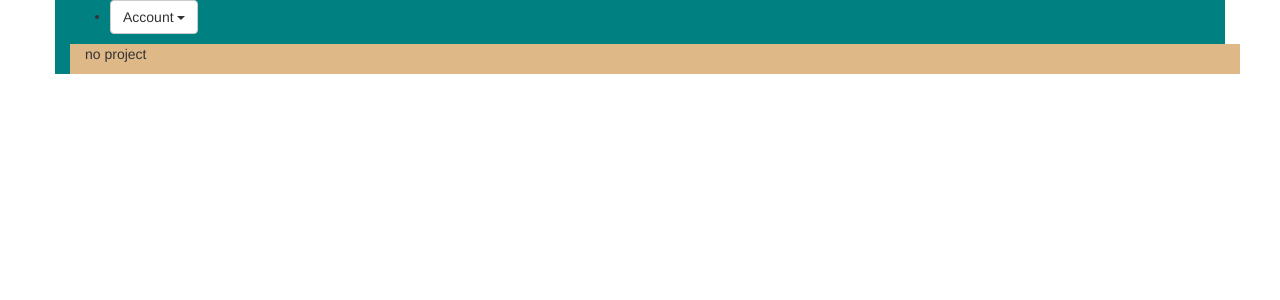
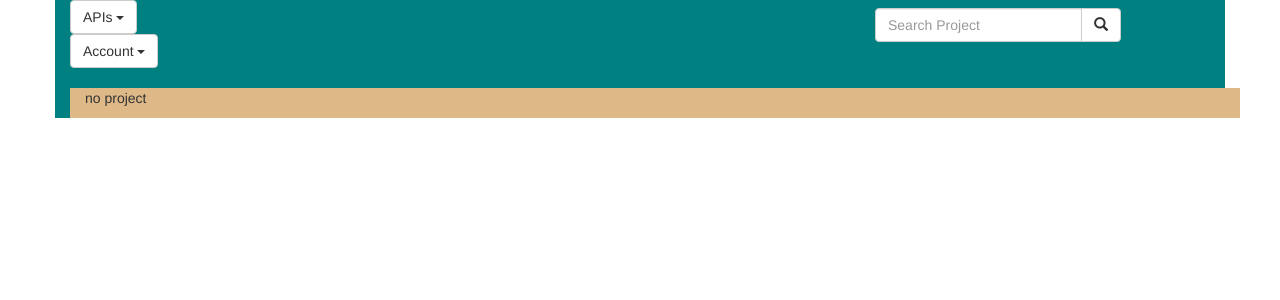
Before and after one commit to mukasine/Awwards, a Django app: page / in a window 1280 px wide. Shown: the top 300 px of the page. Run offline with Django 3.2, Linux system fonts and the light colour scheme; the visitor is signed in with stand-in values (Sample User, id 1); data that the repository does not hold is empty; some libraries are stand-ins or nearby versions.

Commit message:
fixing errors in navigation bar

```diff
--- a/awwa/templates/all-awwa/search.html
+++ b/awwa/templates/all-awwa/search.html
@@ -1,10 +1,9 @@
-
-{% endblock %}
 {% extends 'base.html' %}
 {% load bootstrap4 %}
 {% block content %}<br><br><br>
 
 <div class="container">
+        {%for project in projects %}
     <h3 class="text-center">{{project.project_title}}</h3>
     <div class="row">
       <div class="col-md-4"></div>
@@ -22,5 +21,6 @@
           <p class="text-center">Usability: {{project.usability}}</p>
           <p class="text-center">Content: {{project.content}}</p>
     <p class="text-center">By <span>{{project.user.username}}</span></p>
+    {%endfor%}
   </div>
 {% endblock %}
--- a/awwa/templates/all-awwa/today-awwa.html
+++ b/awwa/templates/all-awwa/today-awwa.html
@@ -4,6 +4,7 @@
 
 <!-- Looping through news end   -->
 {%block content%}
+<br>
 <div class="container"style="background-color: burlywood">
 
   <div class="row">
--- a/awwa/templates/navbar.html
+++ b/awwa/templates/navbar.html
@@ -1,6 +1,6 @@
 <!--The search form above-->
 <div class="container" style="background:teal">
-  <!-- <div class="col-sm-4 col-md-4 navbar-right">
+  <div class="col-sm-4 col-md-4 navbar-right">
 
     <form class="navbar-form" role="search" action="{% url 'search_results' %}">
 
@@ -11,12 +11,27 @@
         </div>
       </div>
 
-    </form> -->
+    </form>
+  </div>
 
     {% if user.is_authenticated %}
 
-  <ul>
-    <li class="dropdown">
+
+      <div class="dropdown">
+          <a href="#" class="dropdown-toggle btn btn-default" data-toggle="dropdown" role="button" aria-expanded="false">APIs
+                    <span class="caret"></span>
+                </a>
+                <ul class="dropdown-menu" role="menu">
+                    <li>
+                      <a href="{%url 'profile_list'%}">Profile API</a>
+                    </li>
+                    <li>
+                      <a href="{%url 'project_list'%}">Project API</a>
+                   </li>
+                </ul>
+      </div>
+
+      <div class="dropdown">
         <a href="#" class="dropdown-toggle btn btn-default" data-toggle="dropdown" role="button" aria-expanded="false">Account
                   <span class="caret"></span>
               </a>
@@ -34,6 +49,6 @@
             <a href="/logout">Logout</a>
           </li>
         </ul>
-    </li>
-  </ul>
+      </div>
+
   {% endif %}
--- a/awwa/urls.py
+++ b/awwa/urls.py
@@ -9,7 +9,8 @@ urlpatterns=[
     url(r'^search/', views.search_results, name='search_results'),
     url(r'^new/image$', views.new_image, name='new-image'),
     url(r'^upload/profile', views.upload_profile, name='upload_profile'),
-    url(r'^api/merch/$', views.MerchList.as_view())
+    url(r'^api/projects/$', views.ProjectList.as_view(), name= 'project_list'),
+    url(r'^api/profiles/$', views.ProfileList.as_view(), name= 'profile_list')
 ]
 if settings.DEBUG:
     urlpatterns+= static(settings.MEDIA_URL, document_root = settings.MEDIA_ROOT)
--- a/awwa/views.py
+++ b/awwa/views.py
@@ -7,14 +7,20 @@ from .email import send_welcome_email
 from django.contrib.auth.decorators import login_required
 from rest_framework.response import Response
 from rest_framework.views import APIView
-from .models import  MoringaMerch
-from .serializer import MerchSerializer
+from django.contrib.auth.models import User
+from .serializer import ProjectSerializer,ProfileSerializer
 
 #........
-class MerchList(APIView):
+class ProjectList(APIView):
     def get(self, request, format=None):
-        all_merch = MoringaMerch.objects.all()
-        serializers = MerchSerializer(all_merch, many=True)
+        all_projects = Project.objects.all()
+        serializers = ProjectSerializer(all_projects, many=True)
+        return Response(serializers.data)
+
+class ProfileList(APIView):
+    def get(self, request, format=None):
+        all_users = UserProfile.objects.all()
+        serializers = ProfileSerializer(all_users, many=True)
         return Response(serializers.data)
 # # Create your views here.
 # def welcome(request):
```
Also changed, not shown: awwa/serializer.py (+9 -4 lines). Lines whose indentation alone changed are shown as unchanged.
